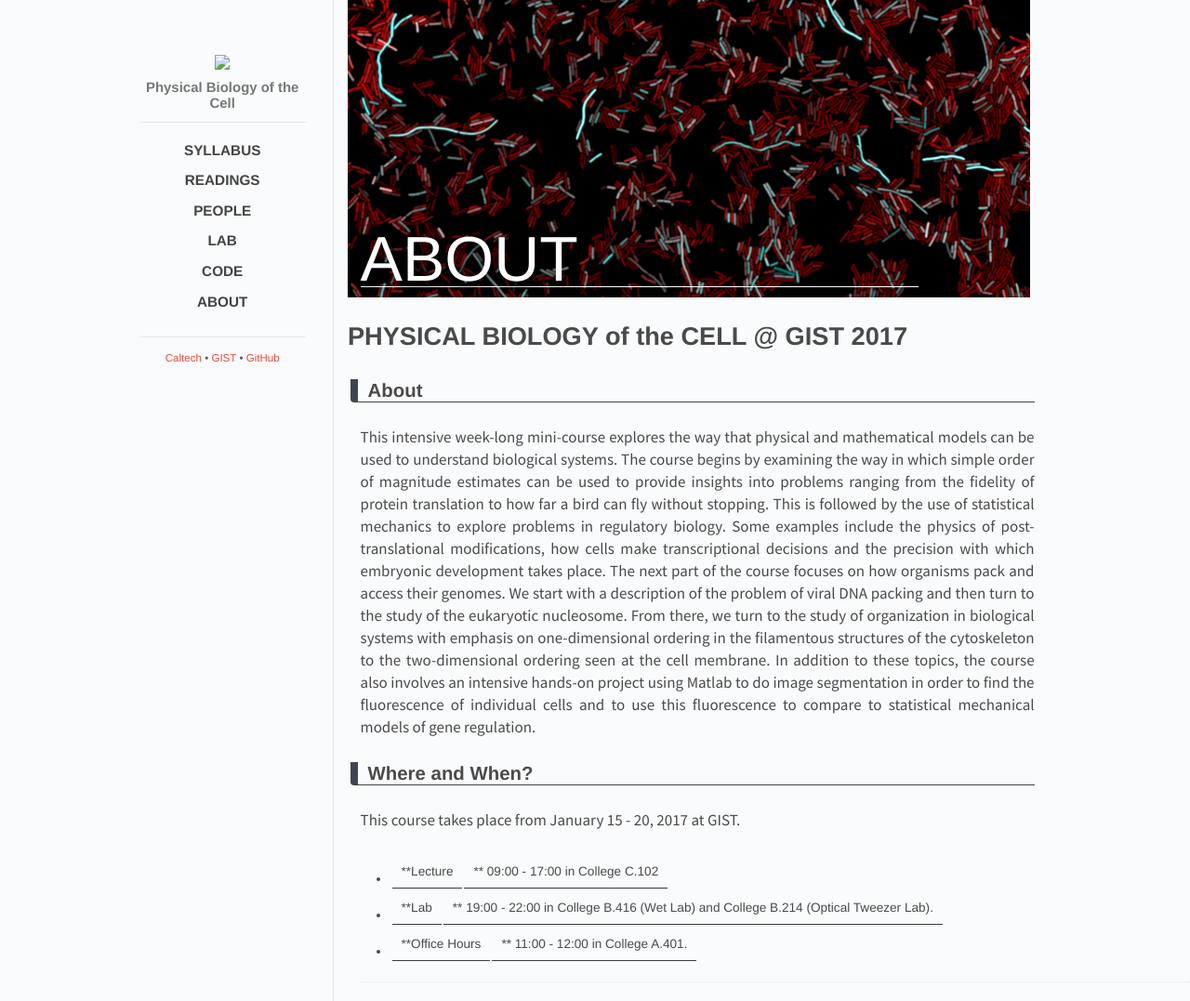
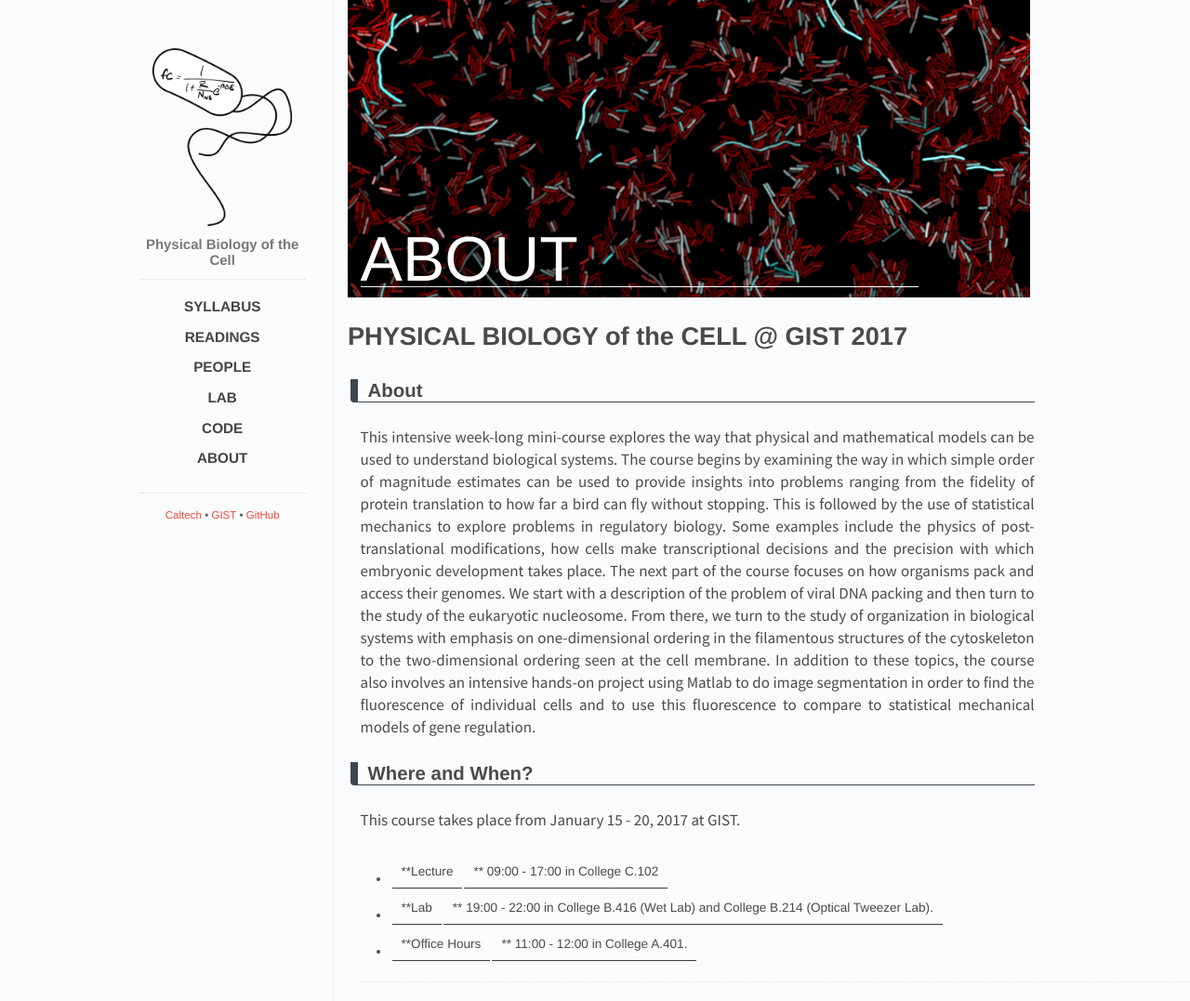
Before and after one commit to RPGroup-PBoC/gist_pboc_2017, a Jekyll site: the page built from index.html, in a window 1280 px wide. Shown: the whole page at 93% size. Built offline with Jekyll 4.4.1, drawn with Linux system fonts in a browser that asks for light colours.

Commit message:
Update default.html

```diff
--- a/_layouts/default.html
+++ b/_layouts/default.html
@@ -23,14 +23,14 @@
     <div class="site">
       <div class="sidebar" id="sidebar">
         <div class="header">
-          <h1 class="title"><a href=""><img id="logo" src="{{ site.baseurl }} /images/fc_bug.png"></a></h1>
+          <h1 class="title"><a href=""><img id="logo" src="{{ site.baseurl }}/images/fc_bug.png"></a></h1>
           <span class="tagline">Physical Biology of the Cell</span>
         </div>
         <div class="posts">
           <ul class="posts-list">
             {% for post in site.posts %}
               <li class="post-link">
-                <a class="post-title" href="{{ post.url }}">
+                <a class="post-title" href="{{ site.baseurl }}{{ post.url }}">
                   {{ post.title }}
                 </a>
               </li>
```
